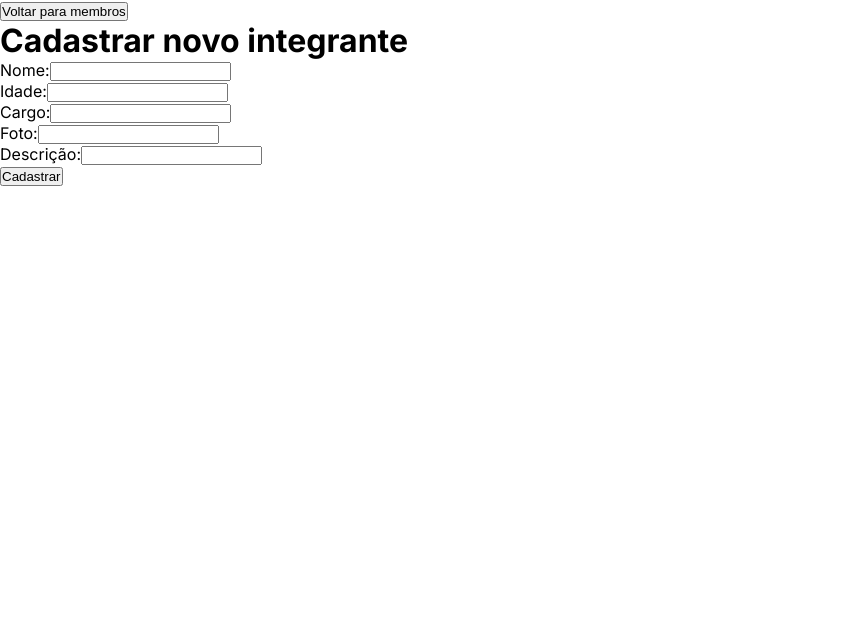
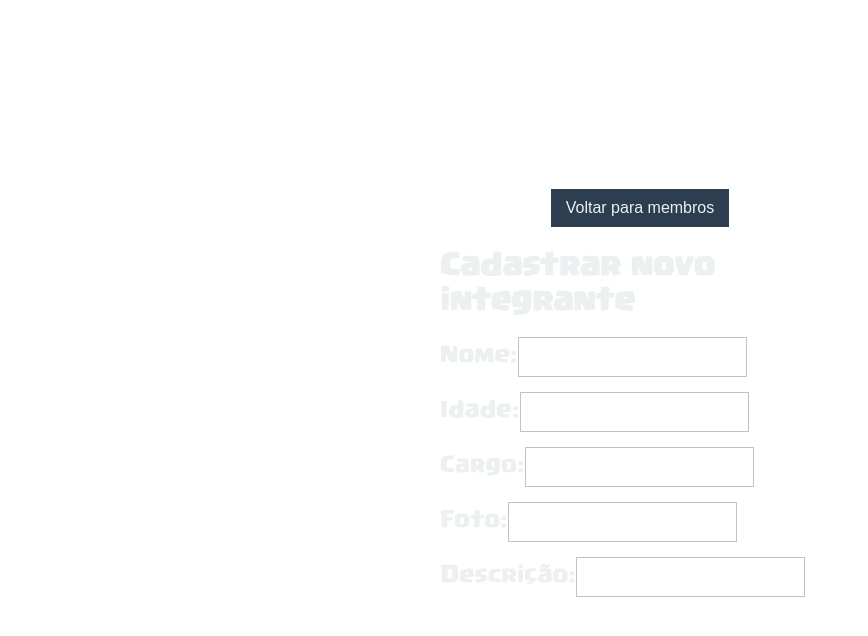
Before and after one commit to ArthBG/RoyaleOcFront, a Next.js app: page /membros/cadastro in a window 1280 px wide. Shown: the top 636 px of the page, without its empty margins (0-868 px from the left). Built offline with nearby package versions, Linux system fonts and the light colour scheme; no server answers.

Commit message:
feat: estilo botao

```diff
--- a/app/membros/cadastro/cadastro.module.css
+++ b/app/membros/cadastro/cadastro.module.css
@@ -0,0 +1,141 @@
+/* Estilos para o contêiner pai. */
+.containerPai {
+    font-family: 'clash-font', sans-serif;
+    display: flex;
+    flex-direction: column;
+    align-items: center;
+    justify-content: center;
+    min-height: 100vh;
+}
+
+/* Estilos para o botão de voltar. */
+.botaoVoltar {
+    margin-bottom: 20px;
+}
+
+/* Estilos para o botão. */
+.botao {
+    background-color: #2c3e50;
+    color: #ecf0f1;
+    padding: 10px 15px;
+    font-size: 16px;
+    border: none;
+    cursor: pointer;
+}
+
+/* Estilos para o container do formulário. */
+.containerForm {
+    width: 80%;
+    max-width: 400px;
+}
+
+/* Estilos para o título. */
+.titulo {
+    font-family: 'clash-font', sans-serif;
+    font-size: 24px;
+    margin-bottom: 20px;
+    color: #ecf0f1;
+}
+
+/* Estilos para o formulário. */
+.form {
+    font-family: 'clash-font', sans-serif;
+    display: flex;
+    flex-direction: column;
+}
+
+/* Estilos para os campos de entrada e rótulos. */
+.divInput {
+    margin-bottom: 15px;
+}
+
+.label {
+    font-family: 'clash-font', sans-serif;
+    font-size: 18px;
+    color: #ecf0f1;
+    margin-bottom: 5px;
+}
+
+.input {
+    padding: 10px;
+    font-size: 16px;
+    border: 1px solid #bdc3c7;
+}
+
+/* Estilos para o botão de cadastrar. */
+
+/* .btn {
+    border: none;
+    border-radius: 5px;
+    font-family: 'clash-font', sans-serif;
+    font-size: inherit;
+    color: inherit;
+    background: none;
+    cursor: pointer;
+    padding: 22px 70px;
+    display: inline-block;
+    margin: 15px 30px;
+    text-transform: uppercase;
+    letter-spacing: 1px;
+    font-weight: 700;
+    outline: none;
+    position: relative;
+    transition: all 0.3s;
+  }
+
+  .btn {
+    background: #ffbd21;
+    color: #fff;
+    box-shadow: 0 6px #ae6a06, -1px 8px 0 black, 0 0 0 2px black, 0px 6px 0px 2px black;
+  }
+
+  .btn:hover{
+    box-shadow: 0 4px #ae6a06, 0 0 0 2px black, 0px 4px 0px 2px black;
+    top: 2px;
+  }
+
+  .btn:active{
+    box-shadow: 0 0 #ae6a06, 0 0 0 2px black, 0px 0px 0px 2px black;
+    top: 6px;
+  }
+
+  .btn .overlay {
+    width: 95%;
+    height: 87%;
+    position: absolute;
+    background: rgba(255, 255, 255, 0.08);
+    box-shadow: 0px 1px 4px #fe8d0a;
+    border-radius: 5px;
+    top: 2px;
+    left: 5px;
+  }
+
+  .btn .overlay + .overlay {
+    height: 45%;
+    width: 92.5%;
+    left: 7px;
+    border-radius: 5px;
+    top: 6px;
+    background: rgba(255, 255, 255, 0.2);
+    box-shadow: none;
+  }
+
+  .btn .overlay + .overlay + .overlay {
+    width: 5px;
+    height: 8px;
+    background: rgba(255, 255, 255, 0.65);
+    border-radius: 200px;
+    right: 8px;
+    left: auto;
+    transform: rotate(-45deg);
+  }
+ */
+/* Estilos responsivos com flex-wrap. */
+@media screen and (max-width: 600px) {
+    .containerPai {
+        padding: 20px;
+    }
+    .containerForm {
+        width: 100%;
+    }
+}
--- a/app/membros/cadastro/page.jsx
+++ b/app/membros/cadastro/page.jsx
@@ -49,26 +49,26 @@ export default function Register() {
     }, []);
     // Renderização do componente.
     return (
-        <div>
+        <div className={styles.containerPai}>
 
-            <div>
+            <div className={styles.botaoVoltar}>
                 <Link href="/membros">
-                    <button >
+                    <button className={styles.botao}>
                         Voltar para membros
                     </button>
                 </Link>
             </div>
 
-            <div>
-                <h1>Cadastrar novo integrante</h1>
+            <div className={styles.containerForm}>
+                <h1 className={styles.titulo}>Cadastrar novo integrante</h1>
 
-                <form onSubmit={handleSubmit}>
-                    <div>
-                        <label htmlFor="nome">
+                <form className={styles.form} onSubmit={handleSubmit}>
+                    <div className={styles.divInput}>
+                        <label className={styles.label} htmlFor="nome">
                             Nome:
                         </label>
                         <input
-
+                            className={styles.input}
                             type="text"
                             id="name"
                             value={nome}
@@ -77,12 +77,12 @@ export default function Register() {
                         />
                     </div>
 
-                    <div>
-                        <label htmlFor="idade">
+                    <div className={styles.divInput}>
+                        <label className={styles.label} htmlFor="idade">
                             Idade:
                         </label>
                         <input
-
+                            className={styles.input}
                             type="number"
                             id="idade"
                             value={idade}
@@ -91,12 +91,12 @@ export default function Register() {
                         />
                     </div>
 
-                    <div>
-                        <label htmlFor="cargo">
+                    <div className={styles.divInput}>
+                        <label className={styles.label} htmlFor="cargo">
                             Cargo:
                         </label>
                         <input
-
+                            className={styles.input}
                             type="text"
                             id="cargo"
                             value={cargo}
@@ -105,12 +105,12 @@ export default function Register() {
                         />
                     </div>
 
-                    <div>
-                        <label htmlFor="foto">
+                    <div className={styles.divInput}>
+                        <label className={styles.label} htmlFor="foto">
                             Foto:
                         </label>
                         <input
-
+                            className={styles.input}
                             type="text"
                             id="foto"
                             value={foto}
@@ -119,12 +119,12 @@ export default function Register() {
                         />
                     </div>
 
-                    <div>
-                        <label htmlFor="descricao">
+                    <div className={styles.divInput}>
+                        <label className={styles.label} htmlFor="descricao">
                             Descrição:
                         </label>
                         <input
-
+                            className={styles.input}
                             type="text"
                             id="descricao"
                             value={descricao}
@@ -133,15 +133,14 @@ export default function Register() {
                         />
                     </div>
 
-
-                    <button
-                        type="submit"
-
-                    >
-                        Cadastrar
-                    </button>
-                </form>
-            </div>
-        </div>
+                   {/*  <button type="submit" className={styles.btn}>
+                        <div className={styles.overlay}></div>
+                        <div className={styles.overlay}></div>
+                        <div className={styles.overlay}></div>
+                        <span>Cadastrar</span>
+                    </button > */}
+                </form >
+            </div >
+        </div >
     );
 }
--- a/package.json
+++ b/package.json
@@ -13,6 +13,7 @@
     "next": "14.0.3",
     "react": "^18",
     "react-dom": "^18",
+    "styled-components": "^6.1.1",
     "wxios": "^1.0.0"
   }
 }
```
Also changed, not shown: 1 other file (tests, documents, lock files or other folders).
